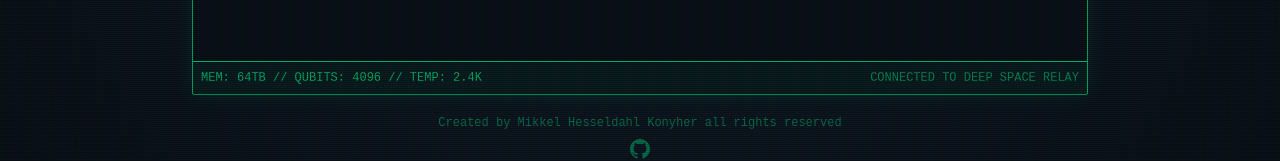
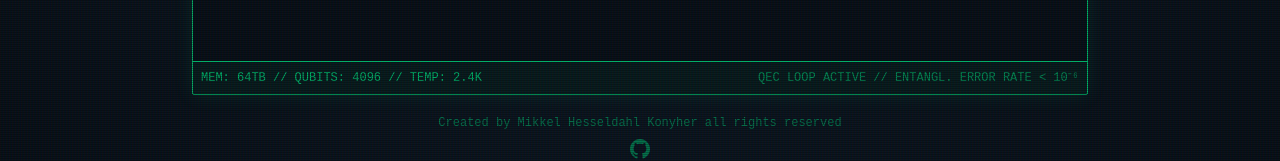
Before and after one commit to mikkelkonyher/qx32orbitcluster, a React (Vite) app in the folder qx32-site/: page / in a window 1280 px wide. Shown: the part 625-786 px from the top of the page. Built offline with nearby package versions, Linux system fonts and the light colour scheme.

Commit message:
Update App.tsx

```diff
--- a/qx32-site/src/App.tsx
+++ b/qx32-site/src/App.tsx
@@ -205,7 +205,7 @@ function App() {
         {/* Footer Status Bar */}
         <div className="border-t border-neon-dim p-2 flex justify-between items-center text-[10px] md:text-xs font-mono text-neon-dim bg-neon/5">
           <div>MEM: 64TB // QUBITS: 4096 // TEMP: 2.4K</div>
-          <div className="animate-pulse">CONNECTED TO DEEP SPACE RELAY</div>
+          <div className="animate-pulse">QEC LOOP ACTIVE // ENTANGL. ERROR RATE &lt; 10⁻⁶</div>
         </div>
 
       </div>
```
